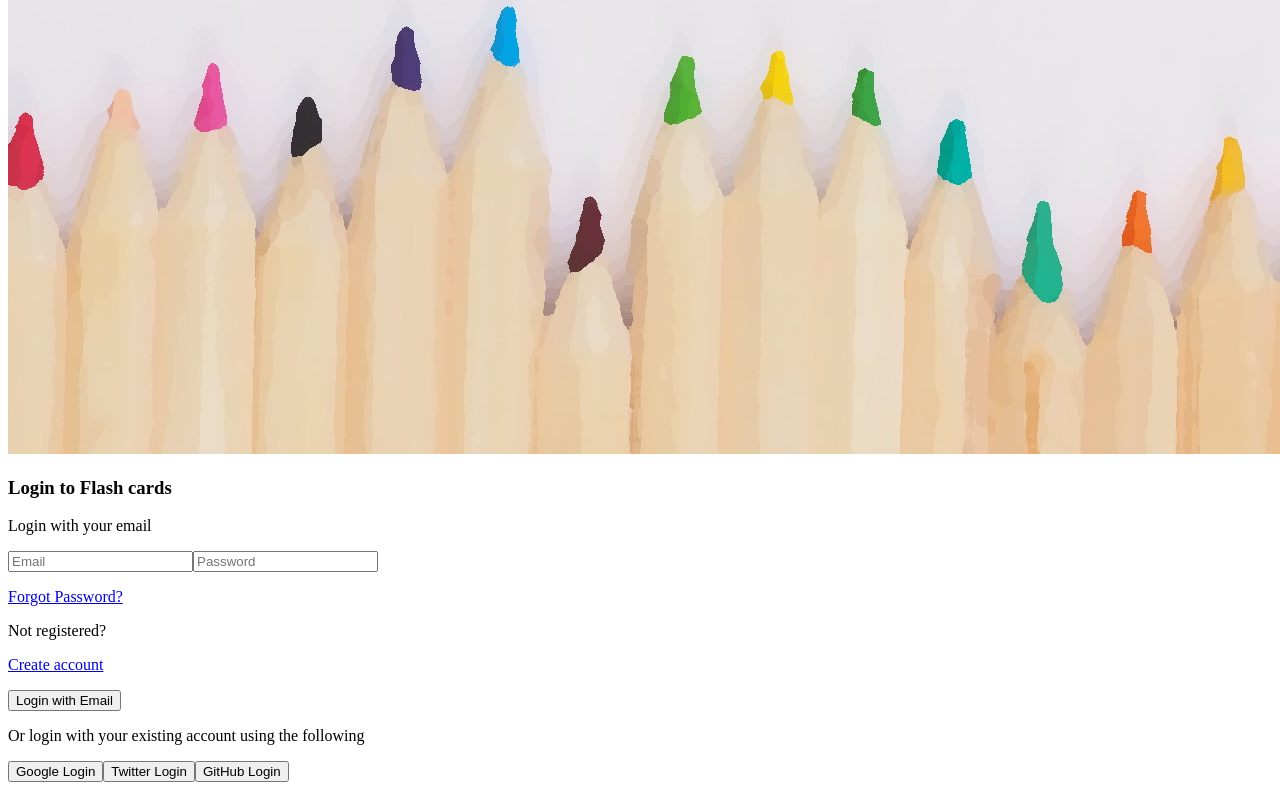
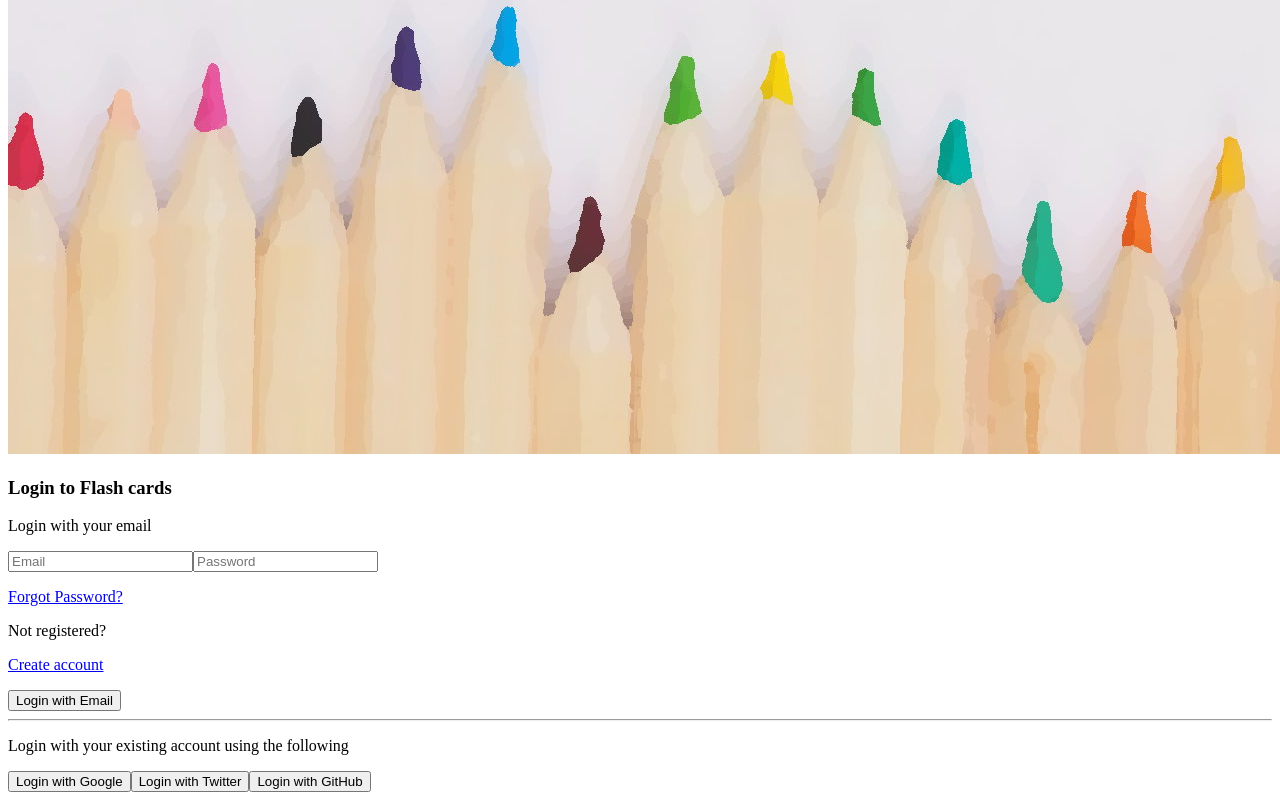
Before and after one commit to Dinesh100K/rails-flash-card, a React (Create React App) app in the folder app/javascript/react/: page /login in a window 1280 px wide. Shown: the part 730-1530 px from the top of the page. Built offline with nearby package versions, Linux system fonts and the light colour scheme; the HTML template or start-up script is replaced by a standard one.

Commit message:
add form to login and register pages (#17)

```diff
--- a/app/javascript/react/src/pages/LoginPage.tsx
+++ b/app/javascript/react/src/pages/LoginPage.tsx
@@ -6,9 +6,12 @@ import { TextField } from '../components/common/TextField'
 const backdrop = require('../../../../assets/images/backdrop.jpg')
 
 const LoginPage = (props: any) => {
-  // console.log('Environment : ', process.env.REACT_APP_BASE_URL)
   const googleLogin = () => {
     window.open(`/auth/google`, '_self')
+  }
+  const handleSubmit = (event: any) => {
+    event.preventDefault()
+    console.log("submitted")
   }
 
   return (
@@ -20,9 +23,10 @@ const LoginPage = (props: any) => {
         py-5 transition-all duration-500 ease-in-out`}>
         <div>
           <Card color="relative text-center top-[15%] bg-white">
+          <form className="space-y-6" onSubmit={handleSubmit} id="login-form">
             <h3 className=" text-2xl font-bold text-black/[0.7]"> Login to Flash cards</h3>
             <div className="mt-[3rem] ">
-              <p>Login with your email</p>
+              <p className='my-2'>Login with your email</p>
               <TextField type="email">Email</TextField>
               <TextField type="password">Password</TextField>
               <div className='my-2'>
@@ -44,11 +48,13 @@ const LoginPage = (props: any) => {
               </div>
               <Button text="Login with Email" type="expanded" />
               <div className="my-10"></div>
-              <p>Or login with your existing account using the following</p>
-              <Button text="Google Login" onClick={googleLogin} type="expanded" />
-              <Button text="Twitter Login" type="expanded" />
-              <Button text="GitHub Login" type="expanded" />
+              <hr className="my-2 border-1 border-black/[0.2]" />
+              <p className='my-2'>Login with your existing account using the following</p>
+              <Button text="Login with Google" onClick={googleLogin} type="expanded" />
+              <Button text="Login with Twitter" type="expanded" />
+              <Button text="Login with GitHub" type="expanded" />
             </div>
+            </form>
           </Card>
         </div>
       </div>
--- a/app/javascript/react/src/pages/RegisterPage.tsx
+++ b/app/javascript/react/src/pages/RegisterPage.tsx
@@ -8,9 +8,9 @@ import { TextField } from '../components/common/TextField'
 const backdrop = require('../../../../assets/images/backdrop.jpg')
 
 const RegisterPage = (props: any) => {
-  // console.log('Environment : ', process.env.REACT_APP_BASE_URL)
-  const googleLogin = () => {
-    window.open(`/auth/google`, '_self')
+  const handleSubmit = (event:any) => {
+    event.preventDefault()
+    console.log("submitted")
   }
 
   return (
@@ -21,7 +21,8 @@ const RegisterPage = (props: any) => {
         className={`item-center flex h-screen justify-center overflow-hidden
         py-5 transition-all duration-500 ease-in-out`}>
         <div>
-          <Card color="relative text-center top-[5%] bg-white">
+          <Card color="relative text-center top-[10%] bg-white">
+          <form className="space-y-6" onSubmit={handleSubmit} id="login-form">
             <h3 className=" text-2xl font-bold text-black/[0.7]"> Register</h3>
             <div className="mt-[3rem] ">
               <p>Please provide details to create a new account</p>
@@ -41,6 +42,7 @@ const RegisterPage = (props: any) => {
               </div>
               <Button text="Register" type="expanded" />
             </div>
+            </form>
           </Card>
         </div>
       </div>
```
